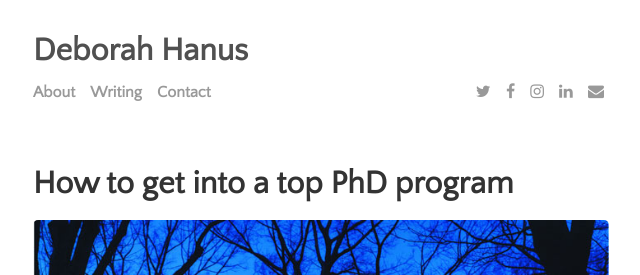
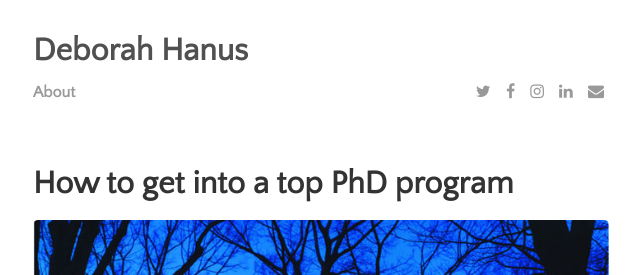
Before and after one commit to dhanus/dhanus.github.io, a Jekyll site: the page built from index.html, in a window 1280 px wide. Shown: the top 275 px of the page, without its empty margins (319-959 px from the left). Built offline with Jekyll 4.4.1, drawn with Linux system fonts in a browser that asks for light colours; nearby versions of some CDN libraries; the list of posts is cut into pages by our own code.

Commit message:
fix menu

```diff
--- a/_includes/menu.html
+++ b/_includes/menu.html
@@ -1,8 +1,8 @@
 <div class="menu">
   <div class="menu-content">
     <a href="{{ site.github.url }}/about.html">About</a>
-    <a href="{{ site.github.url }}/writing.html">Writing</a>
-    <a href="{{ site.github.url }}/contacts.html">Contact</a>
+<!--     <a href="{{ site.github.url }}/writing.html">Writing</a> -->
+<!--     <a href="{{ site.github.url }}/contacts.html">Contact</a> -->
   </div>
   <div class="social-icons">
     <a href="https://twitter.com/{{ site.author.twitter }}"><i class="fa fa-twitter" aria-hidden="true" target="_blank"></i></a>
```
